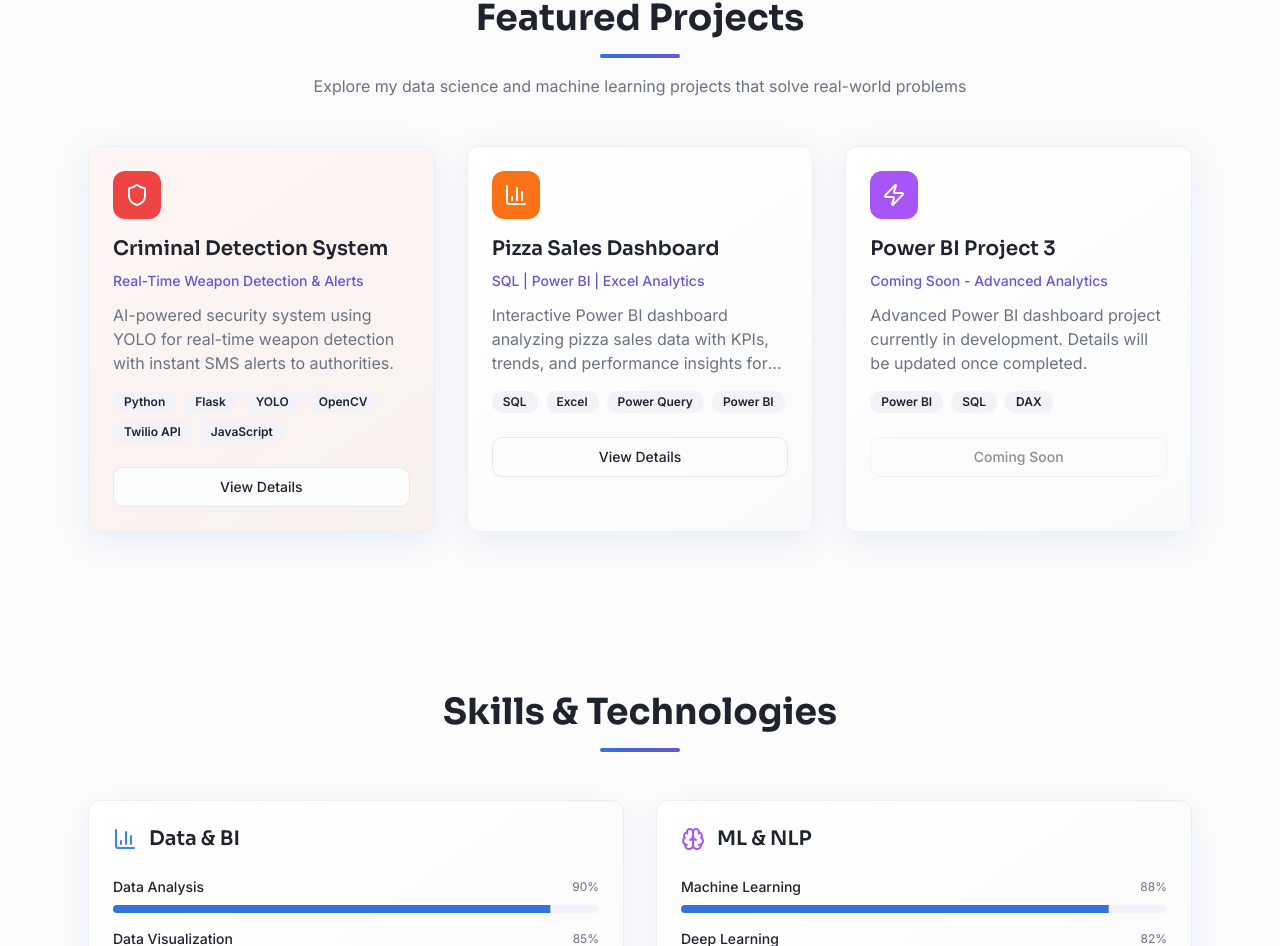
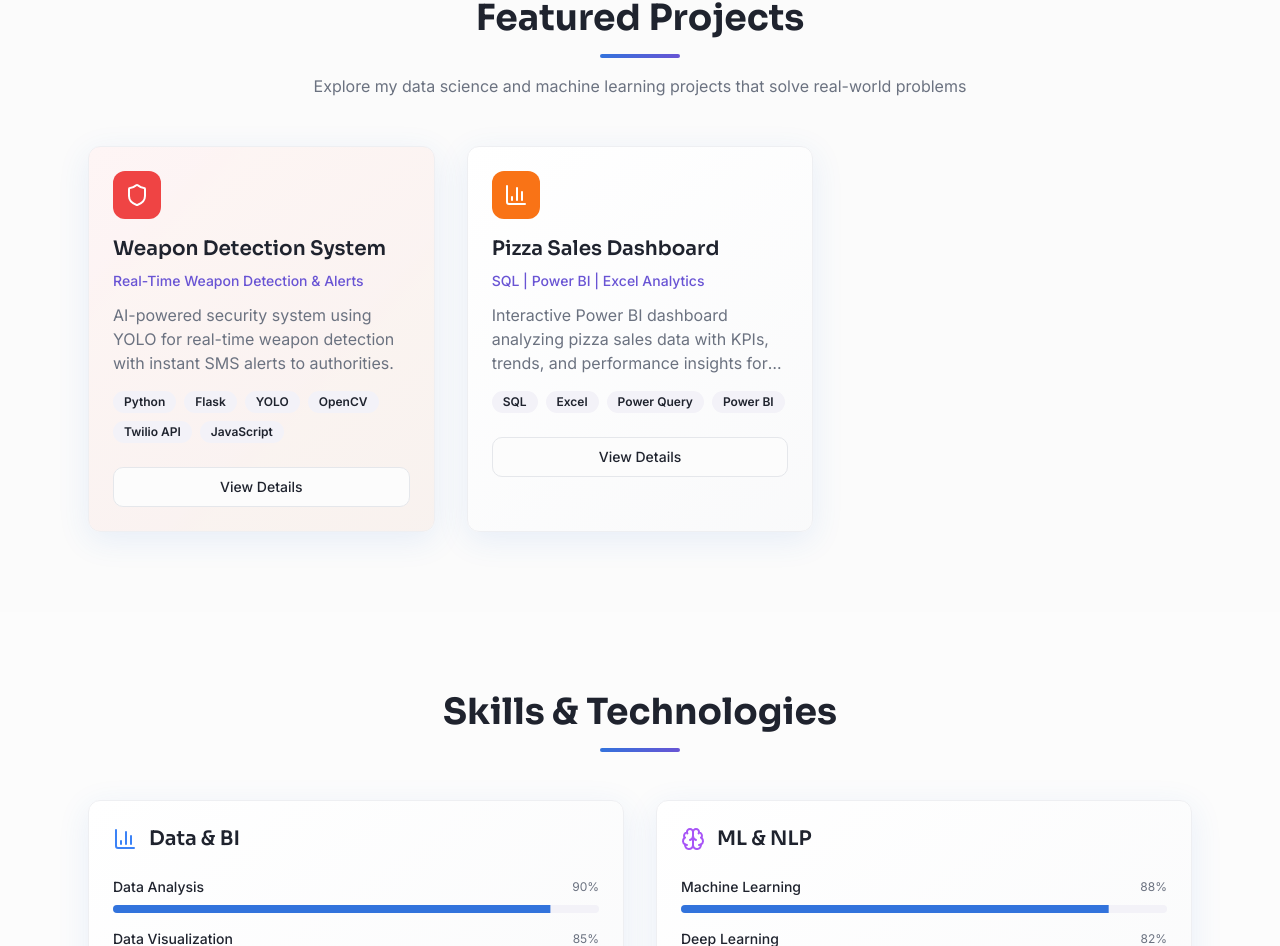
Before and after one commit to GourangaSahoo/GourangaSahooDev, a React (Vite) app: page / in a window 1280 px wide. Shown: the part 2701-3647 px from the top of the page. Built offline with nearby package versions, Linux system fonts and the light colour scheme.

Commit message:
Update projects with new details

```diff
--- a/src/components/Projects.tsx
+++ b/src/components/Projects.tsx
@@ -10,7 +10,7 @@ const Projects = () => {
 
   const projects = [
     {
-      title: "Criminal Detection System",
+      title: "Weapon Detection System",
       subtitle: "Real-Time Weapon Detection & Alerts",
       description: "AI-powered security system using YOLO for real-time weapon detection with instant SMS alerts to authorities.",
       icon: Shield,
@@ -51,7 +51,7 @@ const Projects = () => {
           "Create mobile app for security personnel",
           "Add integration with existing security systems"
         ],
-        github: "https://github.com/6Pritam/criminal-detection",
+        github: "https://github.com/6Pritam/Weapon_Detection",
         demo: ""
       }
     },
@@ -64,7 +64,6 @@ const Projects = () => {
       color: "bg-orange-500",
       type: "powerbi",
       images: ["/lovable-uploads/49c187fc-7ffe-4bf3-b4ea-eb8c55fa548c.png", "/lovable-uploads/eefec041-5a9a-44b3-a1f5-2e416352528f.png"],
-      videoDemo: "Screen Recording 2025-09-05 213531.mp4",
       details: {
         problem: "The business needed comprehensive insights on revenue, order trends, sales by category & size, and identification of best/worst performing pizzas to make data-driven decisions.",
         overview: "Analyzed pizza sales data to calculate KPIs, track sales trends, and identify top/bottom-performing pizzas. Built an interactive Power BI dashboard for decision-making.",
@@ -97,38 +96,7 @@ const Projects = () => {
           "Create automated reporting and alert systems",
           "Integrate with real-time sales data sources"
         ],
-        github: "",
-        demo: ""
-      }
-    },
-    {
-      title: "Power BI Project 3",
-      subtitle: "Coming Soon - Advanced Analytics",
-      description: "Advanced Power BI dashboard project currently in development. Details will be updated once completed.",
-      icon: Zap,
-      tools: ["Power BI", "SQL", "DAX"],
-      color: "bg-purple-500",
-      type: "powerbi",
-      isPlaceholder: true,
-      details: {
-        problem: "Project details will be added once development is complete.",
-        overview: "This project is currently in development. Check back soon for full details including problem statement, approach, dashboard highlights, and outcomes.",
-        approach: [
-          "Project planning and requirements gathering in progress",
-          "Data source identification and preparation",
-          "Dashboard design and development",
-          "Testing and optimization phase"
-        ],
-        results: [
-          "Project outcomes will be documented upon completion",
-          "Performance metrics and insights to be shared",
-          "Business impact and recommendations forthcoming"
-        ],
-        improvements: [
-          "Future enhancements will be planned based on initial results",
-          "User feedback will drive iterative improvements"
-        ],
-        github: "",
+        github: "https://github.com/6Pritam/Pizza-Sales-Dashboard-using-SQL-Power-BI-Excel",
         demo: ""
       }
     }
@@ -185,9 +153,8 @@ const Projects = () => {
                     variant="outline"
                     className="w-full btn-pill group-hover:border-primary/40 transition-colors relative z-10"
                     onClick={() => setSelectedProject(index)}
-                    disabled={project.isPlaceholder}
                   >
-                    {project.isPlaceholder ? "Coming Soon" : "View Details"}
+                    View Details
                   </Button>
                 </DialogTrigger>
                 <DialogContent className="max-w-6xl max-h-[85vh] overflow-y-auto custom-scrollbar">
@@ -228,11 +195,6 @@ const Projects = () => {
                           <CarouselPrevious />
                           <CarouselNext />
                         </Carousel>
-                        {project.videoDemo && (
-                          <div className="mt-4 text-center">
-                            <p className="text-sm text-muted-foreground mb-2">🎥 Video Demo Available: {project.videoDemo}</p>
-                          </div>
-                        )}
                       </div>
                     )}
 
@@ -333,12 +295,6 @@ const Projects = () => {
                           </a>
                         </Button>
                       )}
-                      {project.videoDemo && (
-                        <Button variant="outline" className="btn-pill">
-                          <Play className="h-4 w-4 mr-2" />
-                          Video Demo
-                        </Button>
-                      )}
                     </div>
                   </div>
                 </DialogContent>
```
